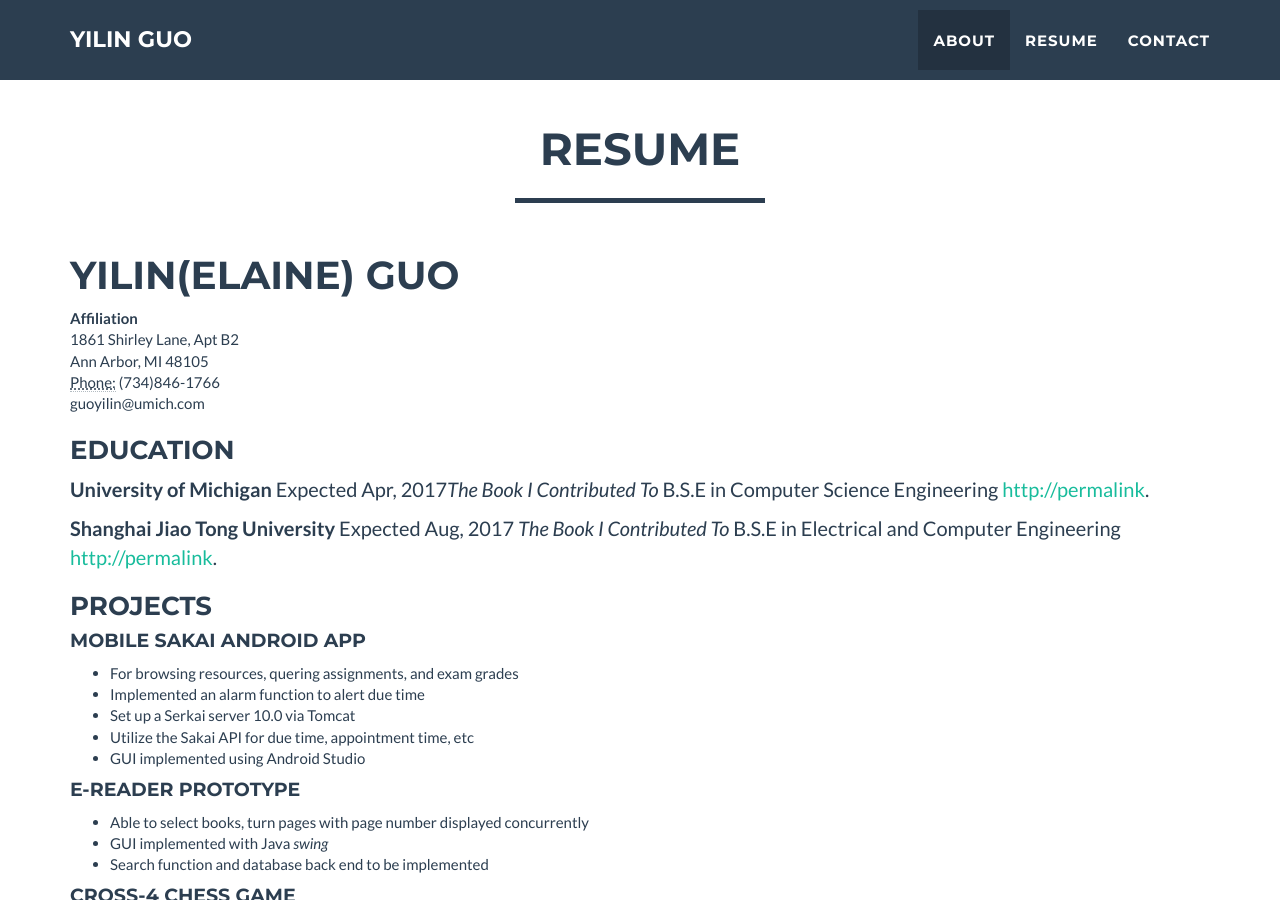
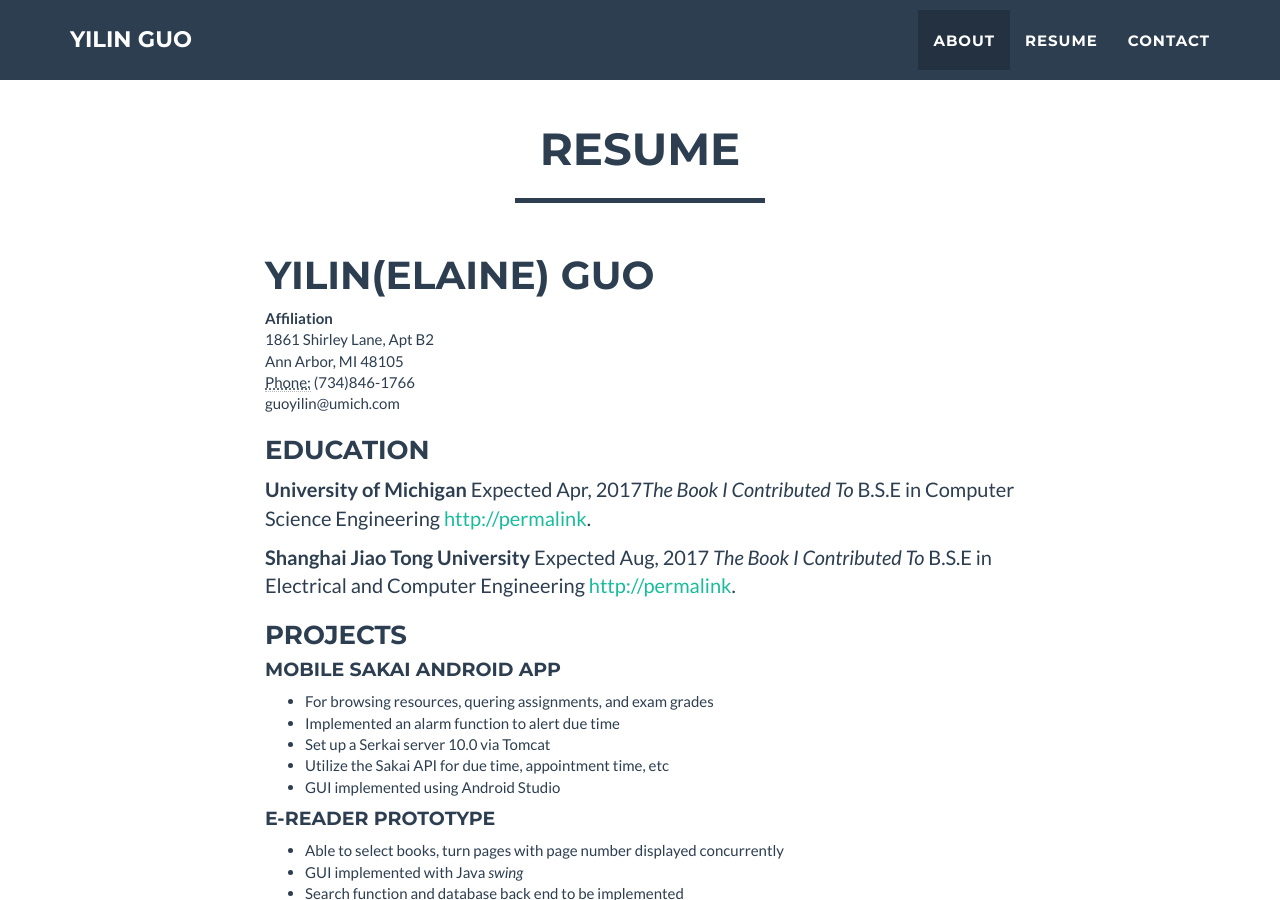
Before and after one commit to YilinGUO/YilinGUO.github.io, a Jekyll site: the page built from index.html, in a window 1280 px wide and 900 px high, scrolled down 1100 px. Built offline with Jekyll 4.4.1, drawn with Linux system fonts in a browser that asks for light colours.

Commit message:
updated all

```diff
--- a/_includes/portfolio_grid.html
+++ b/_includes/portfolio_grid.html
@@ -7,10 +7,11 @@
                     <h2>Resume</h2>
                     <hr class="star-primary">
                 </div>
+
             </div>
 
             <div class="row">
-                <div class="col-lg-12">
+                <div class="col-lg-8 col-lg-offset-2">
                     <h1>Yilin(Elaine) GUO</h1>
                     <address>
                     <strong>Affiliation</strong><br>
```
